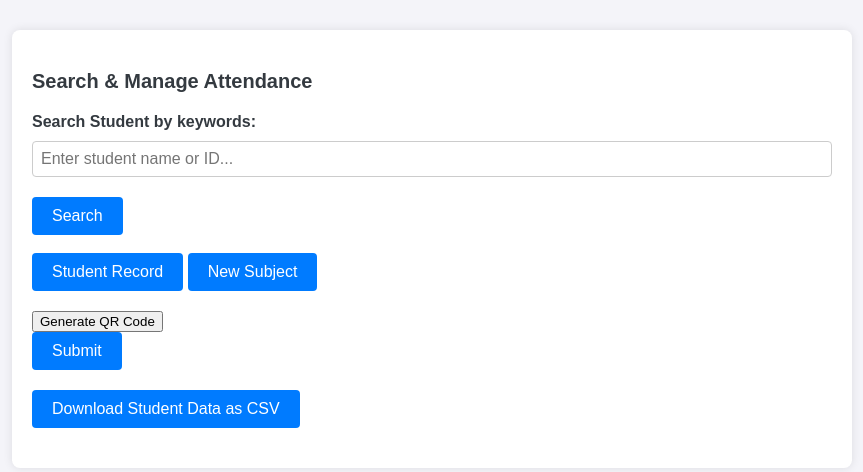
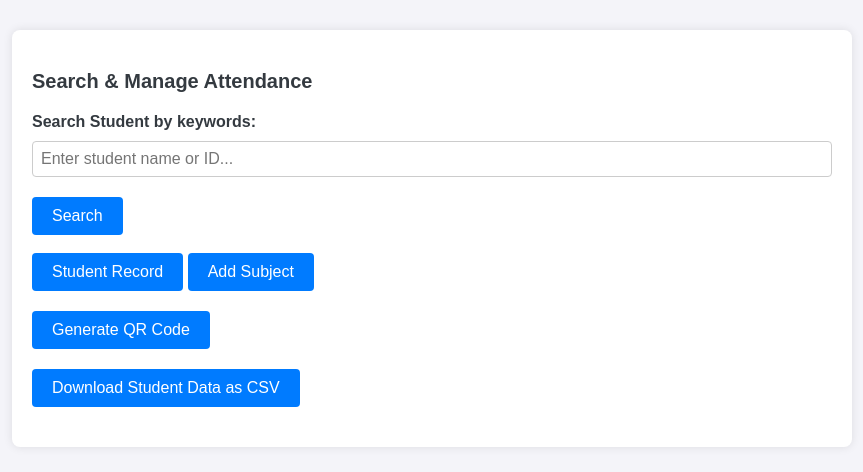
Before and after one commit to Nm836/QRTrack-V3.0Azure, a PHP site: page /6_StaffPage.php in a window 1280 px wide. Shown: the part 48-520 px from the top of the page, without its empty margins (208-1071 px from the left). Run offline with PHP 8.4, Linux system fonts and the light colour scheme; the visitor is signed in with stand-in values (Sample User, id 1); data that the repository does not hold is empty; some libraries are stand-ins or nearby versions.

Commit message:
QR button check

```diff
--- a/6_StaffPage.php
+++ b/6_StaffPage.php
@@ -39,16 +39,16 @@ session_start();
             <input type='submit' name='listAll' value='Student Record'>
 
 
-            <input type='submit' name='NewSubject' value='New Subject'>
+            <input type='submit' name='NewSubject' value='Add Subject'>
 
         </form>
 
-<!--QR Code File path-->
+<!--QR Code File path
 <button onclick="window.location.href='/QR_Generator_Info.php'" style="display:flex ">Generate QR Code</button>
-
+-->
 <form action="QR_Generator_Info.php" method="POST" style="display:flex">
 
-    <input type="submit" name="QRGenerator" class="csv-button">
+    <input type="submit" name="QRGenerator" class="csv-button" value="Generate QR Code">
 </form>
 
 
```
